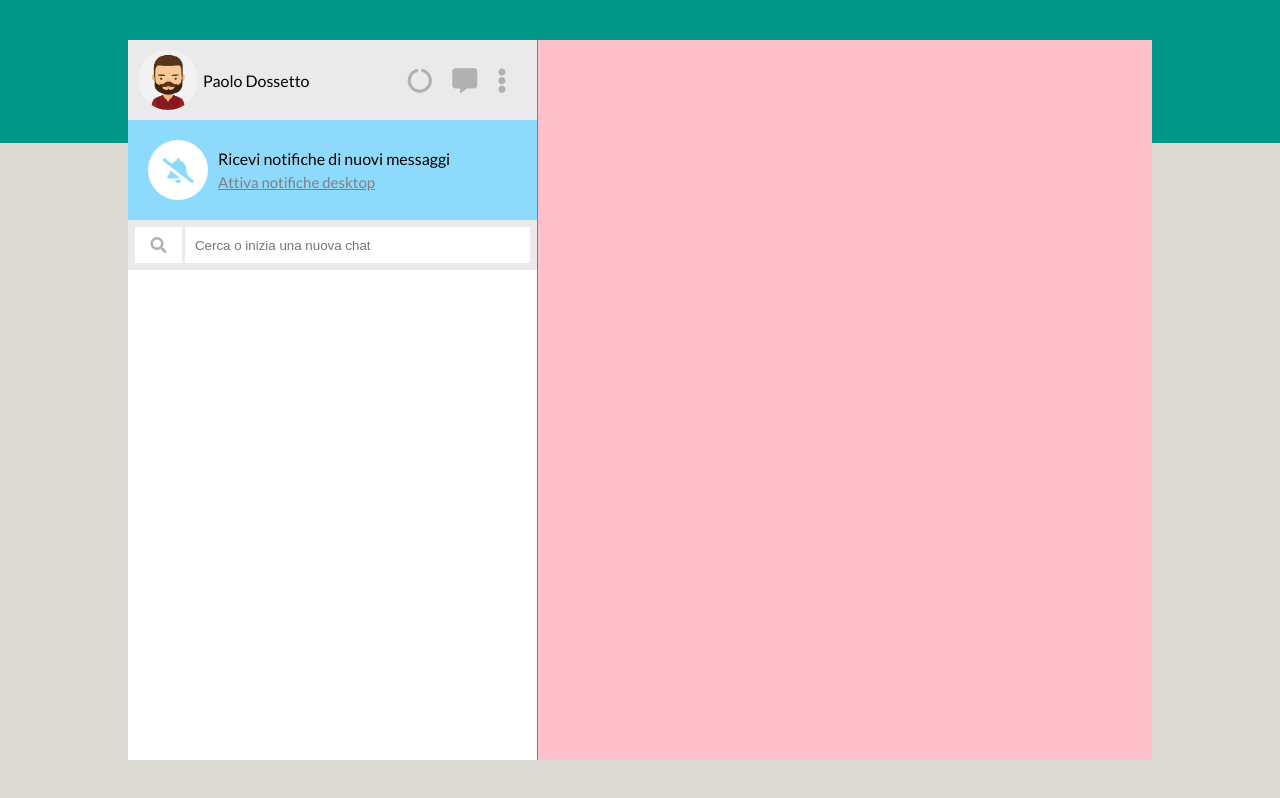
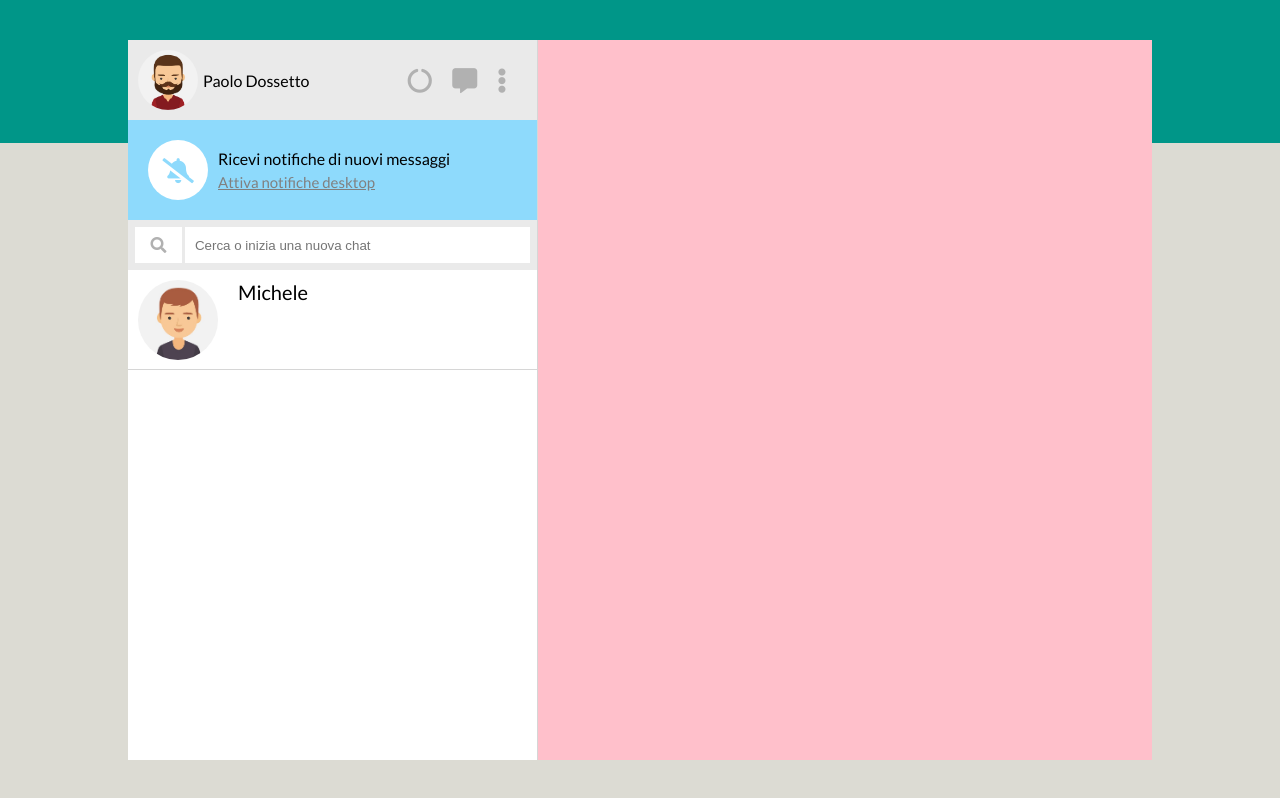
Before and after one commit to SimoneBenato/vue-boolzapp, a plain HTML site: page index.html in a window 1280 px wide. Drawn offline with nearby package versions, Linux system fonts and the light colour scheme.

Commit message:
Scaffholding laterale completato

```diff
--- a/css/style.css
+++ b/css/style.css
@@ -18,14 +18,14 @@ body {
     width: 80%;
 }
 
+/* css colonna di navigazione laterale */
 .navigation {
     height: 100%;
     width: 40%;
     background-color: white;
-    border-right: 1px solid grey;
+    border-right: 1px solid rgb(214, 214, 214);
 }
 
-/* css colonna di navigazione laterale */
 #user {
     display: flex;
     justify-content: space-between;
@@ -133,6 +133,31 @@ body {
     padding-left: 10px;
 }
 
+/* css lista chat */
+.contact {
+    display: flex;
+    height: 100px;
+    width: 100%;
+    padding: 10px;
+    border-bottom: 1px solid rgb(214, 214, 214);
+}
+
+.contactAvatar {
+    height: 80px;
+    width: 80px;
+    margin-right: 20px;
+}
+
+.contactAvatar img {
+    width: 100%;
+    border: transparent;
+    border-radius: 50%;
+}
+
+#contactName {
+    font-size: 20px;
+}
+
 /* css finestra di chat con il contatto */
 .chatting {
     height: 100%;
--- a/index.html
+++ b/index.html
@@ -44,8 +44,13 @@
                 <input id="serchInput" type="text" placeholder="Cerca o inizia una nuova chat">
             </div>
             <!-- contatti e chat -->
-            <div class="activeChat">
-
+            <div class="chats">
+                <div class="contact">
+                    <div class="contactAvatar">
+                        <img src="img/avatar_7.jpg" alt="contact avatar img">
+                    </div>
+                    <span id="contactName">Michele</span>
+                </div>
             </div>
         </div>
         <!-- finestra di chat con il contatto -->
```
